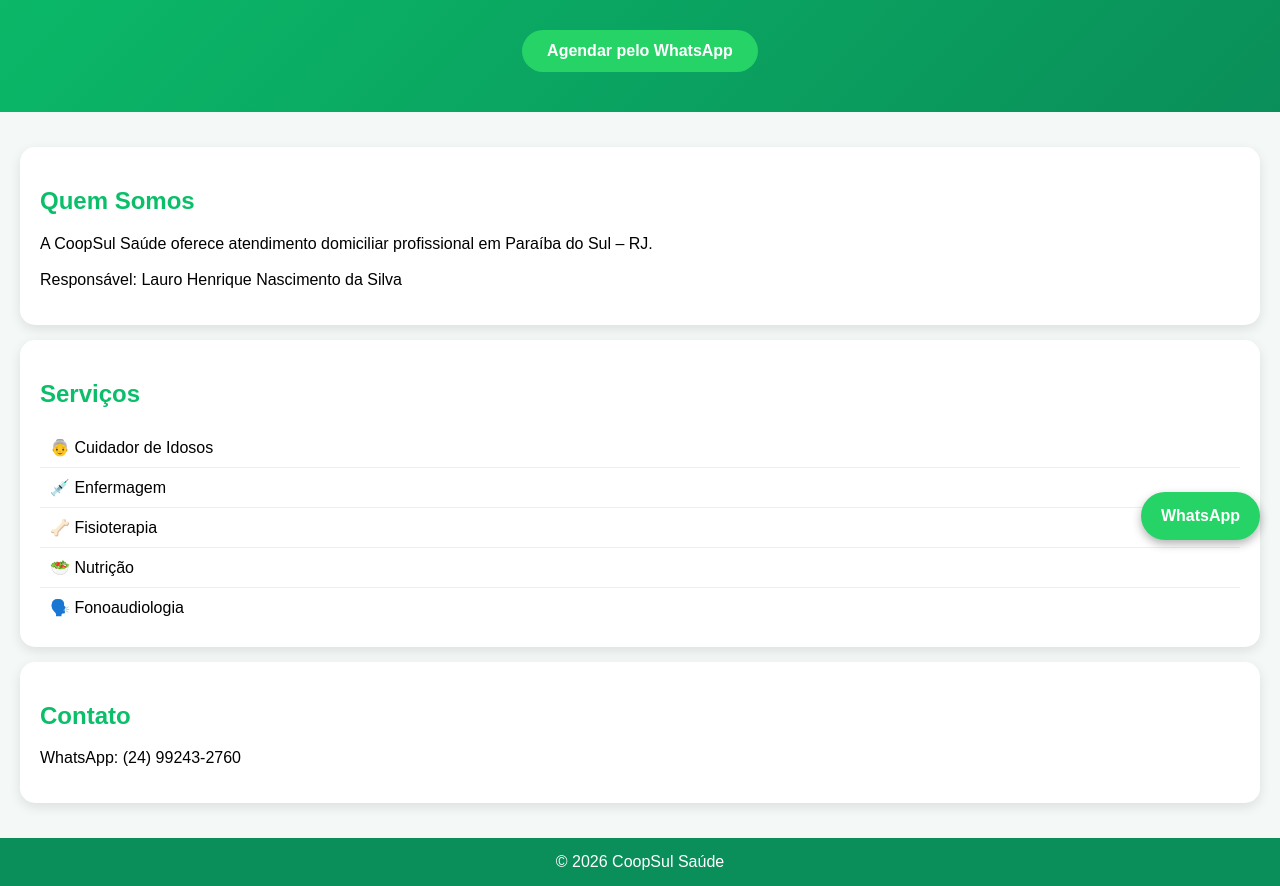
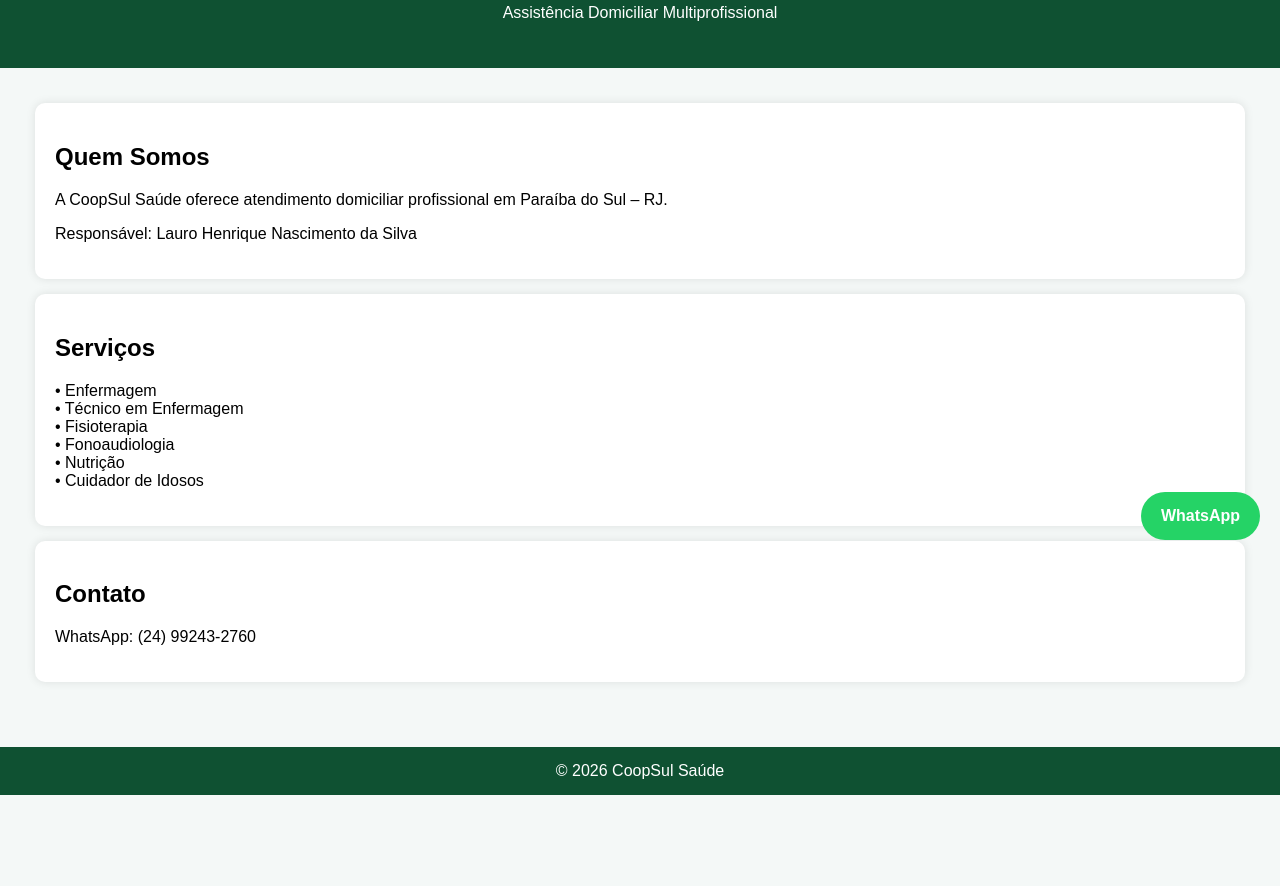
Before and after one commit to lauronascimento65661-boop/coopsulsaude, a plain HTML site: page index.html in a window 1280 px wide. Shown: the part 240-1126 px from the top of the page. After the commit the page ends 1035 px from the top, so only its background shows below. Drawn offline with Linux system fonts and the light colour scheme.

Commit message:
Update index.html

```diff
--- a/index.html
+++ b/index.html
@@ -9,15 +9,15 @@
 
 body{
 margin:0;
-font-family:Arial, sans-serif;
-background:#f4f8f6;
+font-family:Arial;
+background:#f4f8f7;
 }
 
 header{
-background:linear-gradient(135deg,#0bbf6a,#0a8f5a);
+background:#0f5132;
 color:white;
 text-align:center;
-padding:40px 20px;
+padding:30px;
 }
 
 header img{
@@ -25,75 +25,19 @@
 margin-bottom:10px;
 }
 
-header h1{
-margin:0;
-font-size:32px;
-}
-
-header p{
-margin-top:5px;
-font-size:18px;
-}
-
-.whatsapp-top{
-
-display:inline-block;
-margin-top:15px;
-background:#25D366;
-color:white;
-padding:12px 25px;
-border-radius:30px;
-text-decoration:none;
-font-weight:bold;
-
-}
-
 .container{
-
 padding:20px;
-
 }
 
 .card{
-
 background:white;
 padding:20px;
-margin:15px 0;
-border-radius:15px;
-box-shadow:0 4px 12px rgba(0,0,0,0.1);
-
+margin:15px;
+border-radius:10px;
+box-shadow:0 0 10px rgba(0,0,0,0.1);
 }
 
-.card h2{
-
-color:#0bbf6a;
-
-}
-
-.servico{
-
-padding:10px;
-border-bottom:1px solid #eee;
-
-}
-
-.servico:last-child{
-
-border:none;
-
-}
-
-footer{
-
-background:#0a8f5a;
-color:white;
-text-align:center;
-padding:15px;
-
-}
-
-.whatsapp-fixo{
-
+.whatsapp{
 position:fixed;
 bottom:20px;
 right:20px;
@@ -103,8 +47,14 @@
 border-radius:50px;
 text-decoration:none;
 font-weight:bold;
-box-shadow:0 4px 10px rgba(0,0,0,0.3);
+}
 
+footer{
+background:#0f5132;
+color:white;
+text-align:center;
+padding:15px;
+margin-top:30px;
 }
 
 </style>
@@ -121,16 +71,11 @@
 
 <p>Assistência Domiciliar Multiprofissional</p>
 
-<a class="whatsapp-top"
-href="https://wa.me/5524992432760">
-
-Agendar pelo WhatsApp
-
-</a>
-
 </header>
 
+
 <div class="container">
+
 
 <div class="card">
 
@@ -140,7 +85,9 @@
 
 A CoopSul Saúde oferece atendimento domiciliar profissional em Paraíba do Sul – RJ.
 
-<br><br>
+</p>
+
+<p>
 
 Responsável: Lauro Henrique Nascimento da Silva
 
@@ -148,21 +95,29 @@
 
 </div>
 
+
 <div class="card">
 
 <h2>Serviços</h2>
 
-<div class="servico">👵 Cuidador de Idosos</div>
+<p>
 
-<div class="servico">💉 Enfermagem</div>
+• Enfermagem<br>
 
-<div class="servico">🦴 Fisioterapia</div>
+• Técnico em Enfermagem<br>
 
-<div class="servico">🥗 Nutrição</div>
+• Fisioterapia<br>
 
-<div class="servico">🗣️ Fonoaudiologia</div>
+• Fonoaudiologia<br>
+
+• Nutrição<br>
+
+• Cuidador de Idosos
+
+</p>
 
 </div>
+
 
 <div class="card">
 
@@ -176,7 +131,17 @@
 
 </div>
 
+
 </div>
+
+
+<a class="whatsapp"
+href="https://wa.me/5524992432760">
+
+WhatsApp
+
+</a>
+
 
 <footer>
 
@@ -184,13 +149,6 @@
 
 </footer>
 
-<a class="whatsapp-fixo"
-href="https://wa.me/5524992432760">
-
-WhatsApp
-
-</a>
 
 </body>
-
 </html>
```
